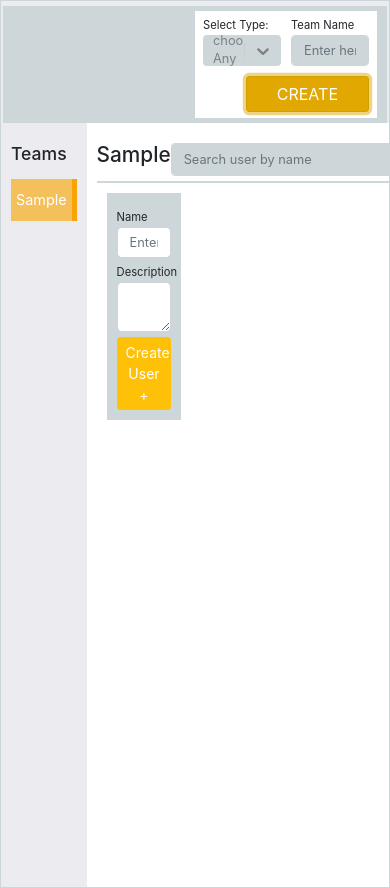
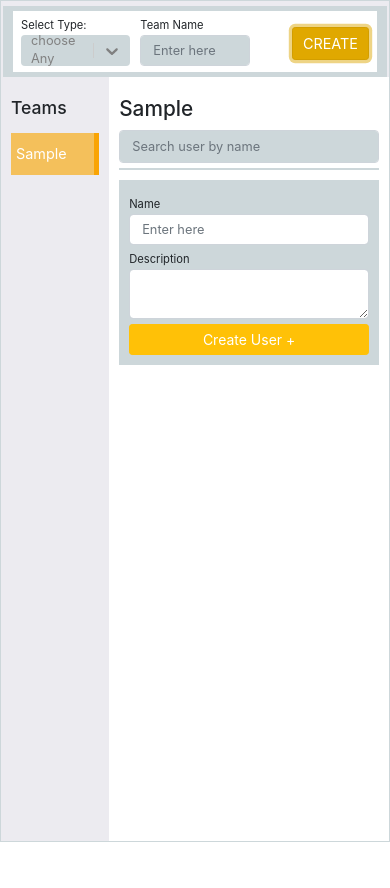
Before and after one commit to Manishkumar1996/Manishkumar1996.github.io, a React (Create React App) app: page / in a window 390 px wide. Both pictures are taken after typing "Sample" into the empty fields and a click on the button "CREATE". After the commit the page ends 844 px from the top, so only its background shows below. Built offline with nearby package versions, Linux system fonts and the light colour scheme.

Commit message:
UPDATED: mobile responsive

```diff
--- a/src/scss/components/headers/_dashboardheader.scss
+++ b/src/scss/components/headers/_dashboardheader.scss
@@ -85,5 +85,18 @@
         }
       }
     }
+
+    @media only screen and (max-width: 767px) {
+      .dashboard-team-create {
+        flex: 0 1 100%;
+
+        .team-create-button {
+          padding: 5px 10px;
+          font-size: 0.9em;
+        }
+      }
+
+    }
+
   }
 }
--- a/src/scss/components/others/_usercardcontainer.scss
+++ b/src/scss/components/others/_usercardcontainer.scss
@@ -40,4 +40,20 @@
       margin: 0 10px 15px;
     }
   }
+
+  @media only screen and (max-width: 767px) {
+
+    .user-card-container-header {
+      flex-direction: column;
+    }
+
+    .user-cards {
+      flex-wrap: nowrap;
+
+      .user-card {
+        width: 100%;
+        margin: 0 0 15px;
+      }
+    }
+  }
 }
--- a/src/scss/screens/dashboard.scss
+++ b/src/scss/screens/dashboard.scss
@@ -12,5 +12,12 @@
     .dashboard-user-col {
       flex: 1 1 100%;
     }
+
+    @media only screen and (max-width: 767px) {
+
+      .dashboard-team-col {
+        flex: 1 1 150px;
+      }
+    }
   }
 }
```
Also changed, not shown: 8 other files (tests, documents, lock files or other folders).
